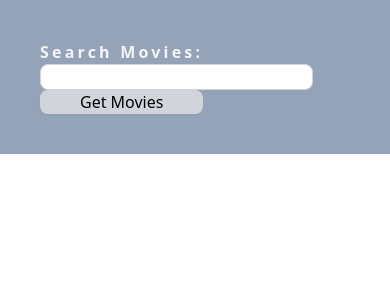
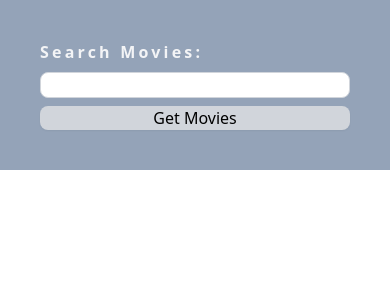
Before and after one commit to gergodancs/mov, a React (Create React App) app: page / in a window 390 px wide. Shown: the top 300 px of the page. Built offline with nearby package versions, Linux system fonts and the light colour scheme.

Commit message:
implement useSearhcParams intead of useLocation hook

```diff
--- a/src/components/Layout.jsx
+++ b/src/components/Layout.jsx
@@ -4,7 +4,7 @@ import SearchBar from "./SearchBar";
 
 const Layout = (props) => {
   return (
-    <div className="w-full">
+    <div className="w-full xl:w-[90%] mx-auto bg-slate-200">
       <SearchBar />
       <main>{props.children}</main>
     </div>
--- a/src/components/Movie.jsx
+++ b/src/components/Movie.jsx
@@ -1,13 +1,12 @@
 import React from "react";
-import { useLocation, useParams } from "react-router-dom";
+import { useParams, useSearchParams } from "react-router-dom";
 import { useMoviesQuery } from "../getMovies";
 
 const Movie = () => {
-  const location = useLocation();
+  const [searchParams, setSearchParams] = useSearchParams();
   const params = useParams();
-  const queryParams = new URLSearchParams(location.search);
 
-  const title = queryParams.get("title");
+  const title = searchParams.get("title");
   const paramsId = params.id;
 
   const { data, isFetching, isError, error } = useMoviesQuery(title);
--- a/src/components/Movies.jsx
+++ b/src/components/Movies.jsx
@@ -2,18 +2,15 @@ import React from "react";
 import { useMoviesQuery } from "../getMovies";
 import {
   useNavigate,
-  useLocation,
   createSearchParams,
   useSearchParams,
 } from "react-router-dom";
 
 const Movies = () => {
-  const location = useLocation();
-  const queryParams = new URLSearchParams(location.search);
+  const navigate = useNavigate();
 
-  const title = queryParams.get("title");
-
-  let navigate = useNavigate();
+  const [searchParams, setSearchParams] = useSearchParams();
+  const title = searchParams.get("title");
 
   const { data, isLoading, isError, error } = useMoviesQuery(title);
 
@@ -26,12 +23,11 @@ const Movies = () => {
     );
   const getMovieDetails = (id) => {
     navigate({
-      pathname: `movies/${id}`,
+      pathname: `/movie/${id}`,
       search: createSearchParams({
         title: title,
       }).toString(),
     });
-    navigate(`/movie/${id}?title=${title}`);
   };
 
   return (
@@ -42,7 +38,7 @@ const Movies = () => {
             <li
               id={movie.id}
               key={movie.id}
-              className="p-6 max-w-sm mx-auto bg-white rounded-xl shadow-md flex items-center space-x-4 mb-10"
+              className="p-6 max-w-[90%] md:max-w-[70%] mx-auto bg-slate-100 rounded-xl shadow-md flex items-center space-x-4 mt-10"
               onClick={() => getMovieDetails(movie.id)}
             >
               {movie.name}
--- a/src/components/SearchBar.jsx
+++ b/src/components/SearchBar.jsx
@@ -23,7 +23,7 @@ const SearchBar = () => {
   return (
     <form
       onSubmit={showMoviesList}
-      className="mx-auto max-w-screen-xl  lg:flex justify-center  p-10 bg-slate-400 "
+      className=" flex flex-col gap-2 md:flex-row mx-auto  p-10 bg-slate-400 "
     >
       <label
         className="font-bold tracking-[0.2em] text-gray-100 sm:text-s lg:text-2xl "
@@ -32,7 +32,7 @@ const SearchBar = () => {
         Search Movies:
       </label>
       <input
-        className="lg:w-[50%] px-5 focus:outline-none   border border-gray-300 rounded-lg"
+        className="md:w-[50%] px-5 focus:outline-none   border border-gray-300 rounded-lg"
         value={searchText}
         onChange={(e) => setSearchText(e.target.value)}
         type="text"
```
